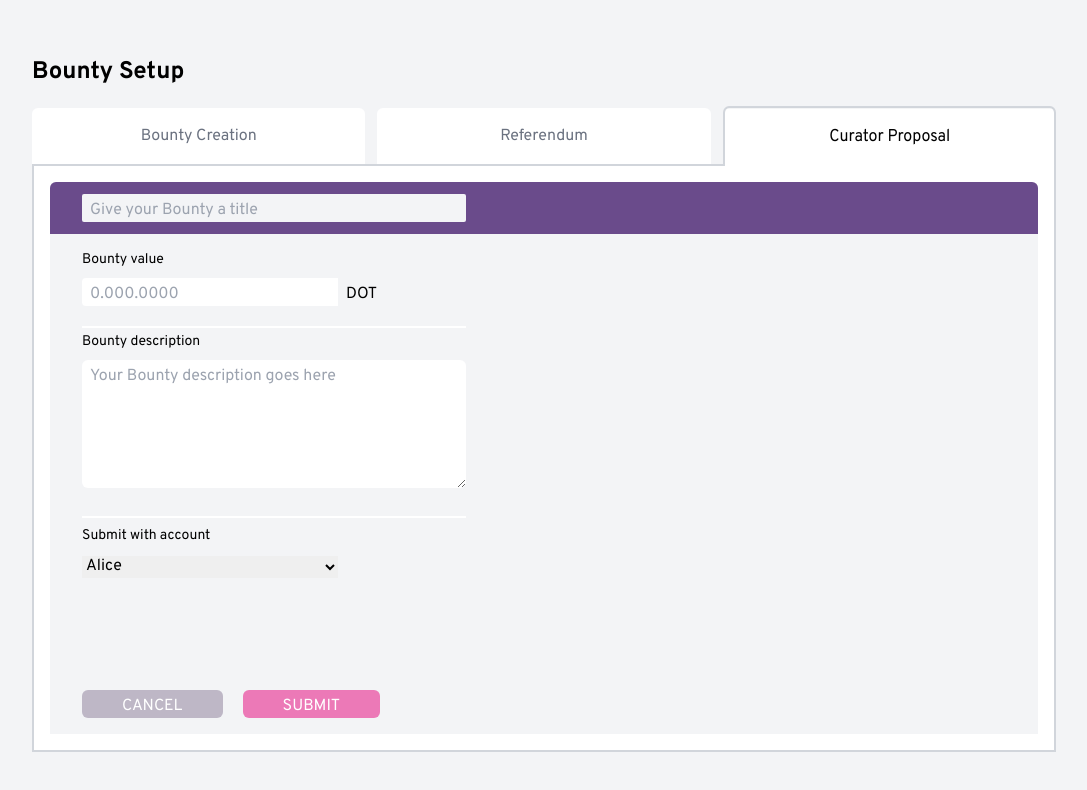
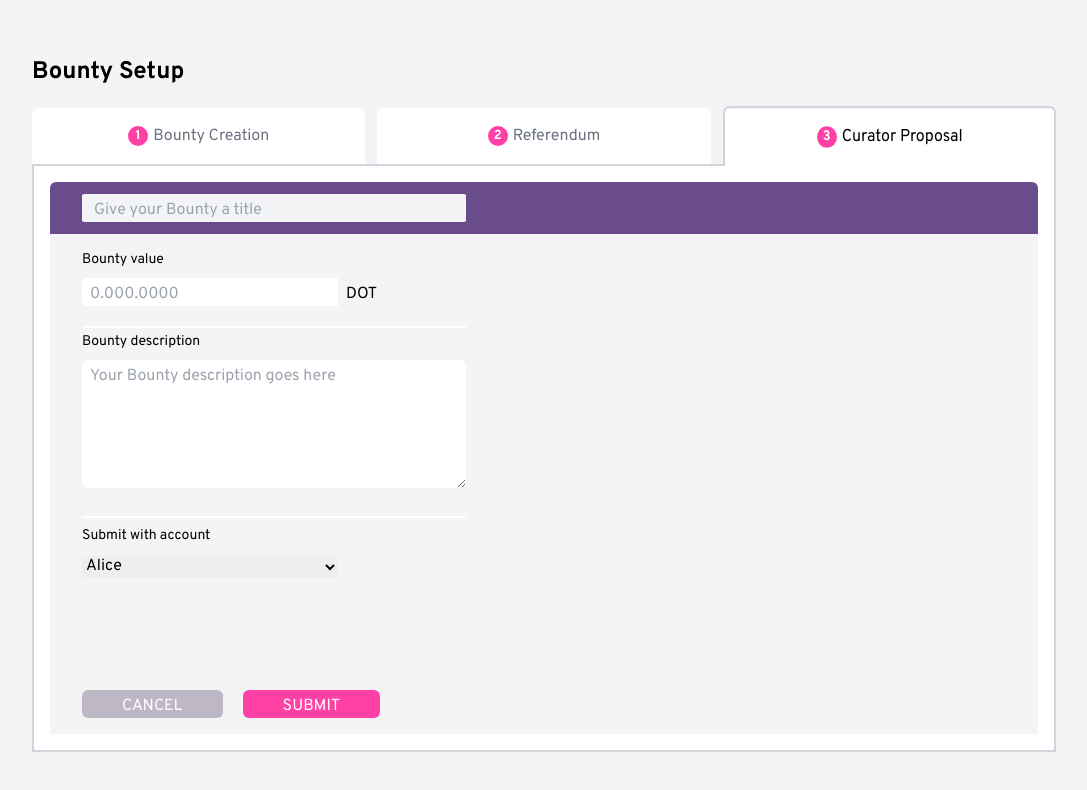
Before and after one commit to galaniprojects/Polkadot-Bounty-Manager, a SvelteKit app: page / in a window 1280 px wide. Shown: the part 124-914 px from the top of the page, without its empty margins (96-1183 px from the left). Built offline with nearby package versions, Linux system fonts and the light colour scheme.

Commit message:
add creation page

```diff
--- a/src/components/bounty-setup/BountyCreation.svelte
+++ b/src/components/bounty-setup/BountyCreation.svelte
@@ -1,13 +1,36 @@
+<script>
+	let success = false;
+	let bountyId = '#88';
+	let bountyTitle = 'Community Event Activity Bounty';
+
+	function submit() {
+		success = !success;
+	}
+</script>
+
 <div>
 	<div class="top-bar">
-		<input class=" pt-1 pl-2 rounded-sm bg-gray-100 my-3 ml-8 w-96" placeholder="Give your Bounty a title" />
+		{#if !success}
+			<input class="rounded-sm bg-gray-100 w-96 pl-3 pt-1" placeholder="Give your Bounty a title" />
+		{:else}
+			<p class="text-white">{`${bountyId} ${bountyTitle}`}</p>
+		{/if}
 	</div>
-	<div class="grid content-between py-4 pl-8 content">
-		<div>
-			<p class="text-sm">Bounty value</p>
-			<div class="flex mt-2">
-				<input class="pt-1 pl-2 w-64 rounded-s bg-white mr-2" placeholder="0.000.0000" />
-				<p class="mt-1">DOT</p>
+
+	{#if success}
+		<div class="content">
+			<p>
+				{`${bountyId} ${bountyTitle}`}
+				created successfully!
+				<br /><br />
+				You can either proceed to 2 Referendum <br />
+				or go back to the list of all bounties.
+				<br />
+			</p>
+
+			<div class="mt-5 flex">
+				<button class="button-cancel mr-5">LIST</button>
+				<button onclick={() => submit()} class="button-active">PROCEED</button>
 			</div>
 			<hr class="border border-white mt-5 mb-1 w-96">
 
@@ -25,19 +48,46 @@
 				<option value="bob">Bob</option>
 			</select>
 		</div>
-		<div class="flex flex-row">
-			<button class="button-cancel mr-5 ">CANCEL</button>
-			<button disabled class="button-active">SUBMIT</button>
+	{:else}
+		<div class="grid content-between content">
+			<div>
+				<p class="text-sm">Bounty value</p>
+				<div class="flex mt-2">
+					<input class="pt-1 pl-2 w-64 rounded-s bg-white mr-2" placeholder="0.000.0000" />
+					<p class="mt-1">DOT</p>
+				</div>
+				<div class="border border-white mt-5 mb-1 w-96"></div>
+
+				<p class="text-sm">Bounty description</p>
+				<textarea
+					class="pt-1 pl-2 md:w-96 h-32 rounded-md bg-white mt-2e mr-2 mt-2"
+					placeholder="Your Bounty description goes here"
+				></textarea>
+
+				<div class="border border-white mt-5 mb-2 w-96"></div>
+				<p class="text-sm mb-2">Submit with account</p>
+
+				<select class="w-64" name="accounts" id="accounts">
+					<option value="alice">Alice</option>
+					<option value="bob">Bob</option>
+				</select>
+			</div>
+			<div class="flex">
+				<button class="button-cancel mr-5">CANCEL</button>
+				<button onclick={() => submit()} class="button-active">SUBMIT</button>
+			</div>
 		</div>
-	</div>
+	{/if}
 </div>
 
 <style>
 	.top-bar {
 		background-color: rgba(73, 33, 113, 0.8);
+		@apply pl-8 py-3;
 	}
 
 	.content {
+		@apply py-4 pl-8;
 		min-height: 500px;
 	}
 </style>
--- a/src/components/bounty-setup/BountySetup.svelte
+++ b/src/components/bounty-setup/BountySetup.svelte
@@ -14,13 +14,28 @@
 	}
 </script>
 
-<div class="flex justify-center items-center md:py-20 lg:py-40 bg-cyan-50">
-	<div class="container max-w-screen-lg">
-		<h2 class="my-5 font-bold text-2xl ">Bounty Setup</h2>
+<div class="flex justify-center items-center md:py-20 lg:py-40">
+	<div class="container setup-container max-w-screen-lg">
+		<h2 class="my-5 font-bold text-2xl">Bounty Setup</h2>
 		<div class="grid grid-cols-3 h-14 gap-3">
-			<BountySetupTab {activeTab} tabName={TABS[0]} bountySetupTabClicked={onTabClick} />
-			<BountySetupTab {activeTab} tabName={TABS[1]} bountySetupTabClicked={onTabClick} />
-			<BountySetupTab {activeTab} tabName={TABS[2]} bountySetupTabClicked={onTabClick} />
+			<BountySetupTab
+				{activeTab}
+				tabName={TABS[0]}
+				tabNumber={1}
+				bountySetupTabClicked={onTabClick}
+			/>
+			<BountySetupTab
+				{activeTab}
+				tabName={TABS[1]}
+				tabNumber={2}
+				bountySetupTabClicked={onTabClick}
+			/>
+			<BountySetupTab
+				{activeTab}
+				tabName={TABS[2]}
+				tabNumber={3}
+				bountySetupTabClicked={onTabClick}
+			/>
 		</div>
 		<div class="grid bg-white border-2 border-gray-300 p-4">
 			<div class="rounded-t-md bg-gray-100 overflow-clip">
@@ -29,3 +44,9 @@
 		</div>
 	</div>
 </div>
+
+<style>
+	.setup-container {
+		min-height: 800px;
+	}
+</style>
--- a/src/components/bounty-setup/BountySetupTab.svelte
+++ b/src/components/bounty-setup/BountySetupTab.svelte
@@ -2,11 +2,13 @@
 	let {
 		bountySetupTabClicked,
 		activeTab,
-		tabName
+		tabName,
+		tabNumber
 	}: {
 		bountySetupTabClicked: (tabName: string) => undefined;
 		activeTab: string;
 		tabName: string;
+		tabNumber: number
 	} = $props();
 </script>
 
@@ -20,6 +22,7 @@
 			bountySetupTabClicked(tabName);
 		}}
 	>
+		<div class="circle">{tabNumber}</div>
 		{tabName}
 	</button>
 </div>
@@ -30,4 +33,18 @@
 		z-index: 1;
 		transform: scaleY(1.07);
 	}
+	.circle {
+		margin-right: 5px;
+		padding-top: 2px;
+		display: flex;
+		justify-content: center;
+		align-items: center;
+		width: 20px;
+		height: 20px;
+		background-color: theme('colors.accent');
+		color: white;
+		border-radius: 50%;
+		font-size: 13px;
+		font-weight: bold;
+	}
 </style>
```
